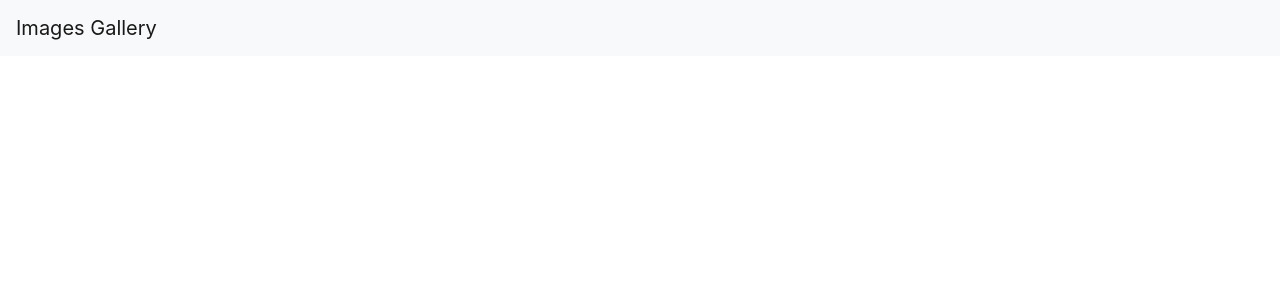
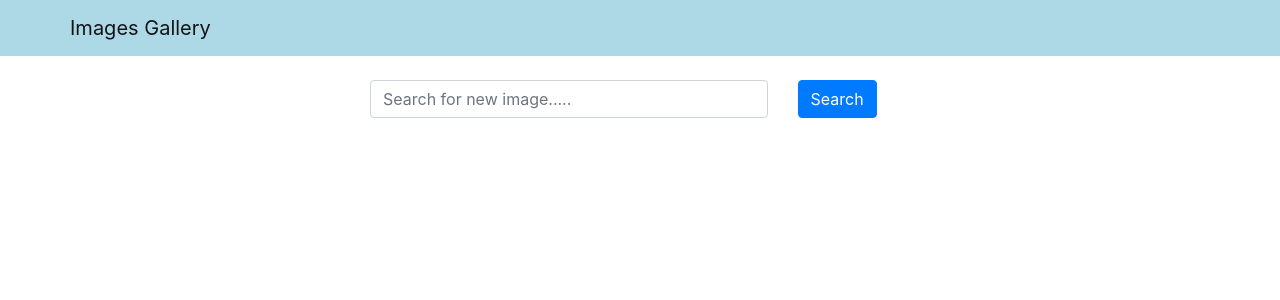
Before and after one commit to Satya753/images-gallery, a React (Create React App) app in the folder frontend/: page / in a window 1280 px wide. Shown: the top 300 px of the page. Built offline with nearby package versions, Linux system fonts and the light colour scheme.

Commit message:
controlled search component

```diff
--- a/frontend/src/App.js
+++ b/frontend/src/App.js
@@ -1,10 +1,21 @@
+import {useState} from 'react'
 import 'bootstrap/dist/css/bootstrap.min.css';
 import Header from './components/Header'
+import Search from './components/Search'
+
 
 function App() {
+  const [word , setWord] = useState('');
+
+  const handleSearchSubmit = (e) =>{
+    e.preventDefault();
+    console.log(word)
+  }
+
   return (
-    <div className="App">
+    <div>
      <Header title = "Images Gallery"></Header>
+     <Search word = {word} setWord = {setWord} handleSubmit = {handleSearchSubmit}/>
     </div>
   );
 }
--- a/frontend/src/components/Header.js
+++ b/frontend/src/components/Header.js
@@ -1,12 +1,17 @@
 import React from 'react'
 
-import { Navbar } from 'react-bootstrap'
+import { Navbar, Container } from 'react-bootstrap'
 
-const Header  = (props) =>{
+const navbarStyle = {
+    backgroundColor: 'lightblue'
+}
+const Header = (props) => {
 
     return (
-        <Navbar bg = "light" variant = "light">
-            <Navbar.Brand href = "/">{props.title}</Navbar.Brand>
+        <Navbar style={navbarStyle} variant="light">
+            <Container>
+                <Navbar.Brand href="/">{props.title}</Navbar.Brand>
+            </Container>
         </Navbar>
     )
 };
--- /dev/null
+++ b/frontend/src/components/Search.js
@@ -0,0 +1,32 @@
+import React from 'react';
+import { Container, Row, Col, Form, Button } from 'react-bootstrap';
+
+
+const Search = ({word , setWord , handleSubmit}) => {
+
+    return (
+        <Container className="mt-4">
+            <Row className='justify-content-center'>
+                <Col xs = {12} md = {8} lg ={6}>
+                    <Form onSubmit = {handleSubmit}>
+                        <Row>
+                            <Col xs ={9}>
+                                <Form.Control
+                                type = "text"
+                                value = {word}
+                                onChange = {(e) => setWord(e.target.value)}
+                                placeholder="Search for new image....."
+                                />
+                            </Col>
+                            <Col>
+                                <Button variant='primary' type = 'submit'>Search</Button>
+                            </Col>
+                        </Row>
+                    </Form>
+                </Col>
+            </Row>
+        </Container>
+    )
+}
+
+export default Search;
```
